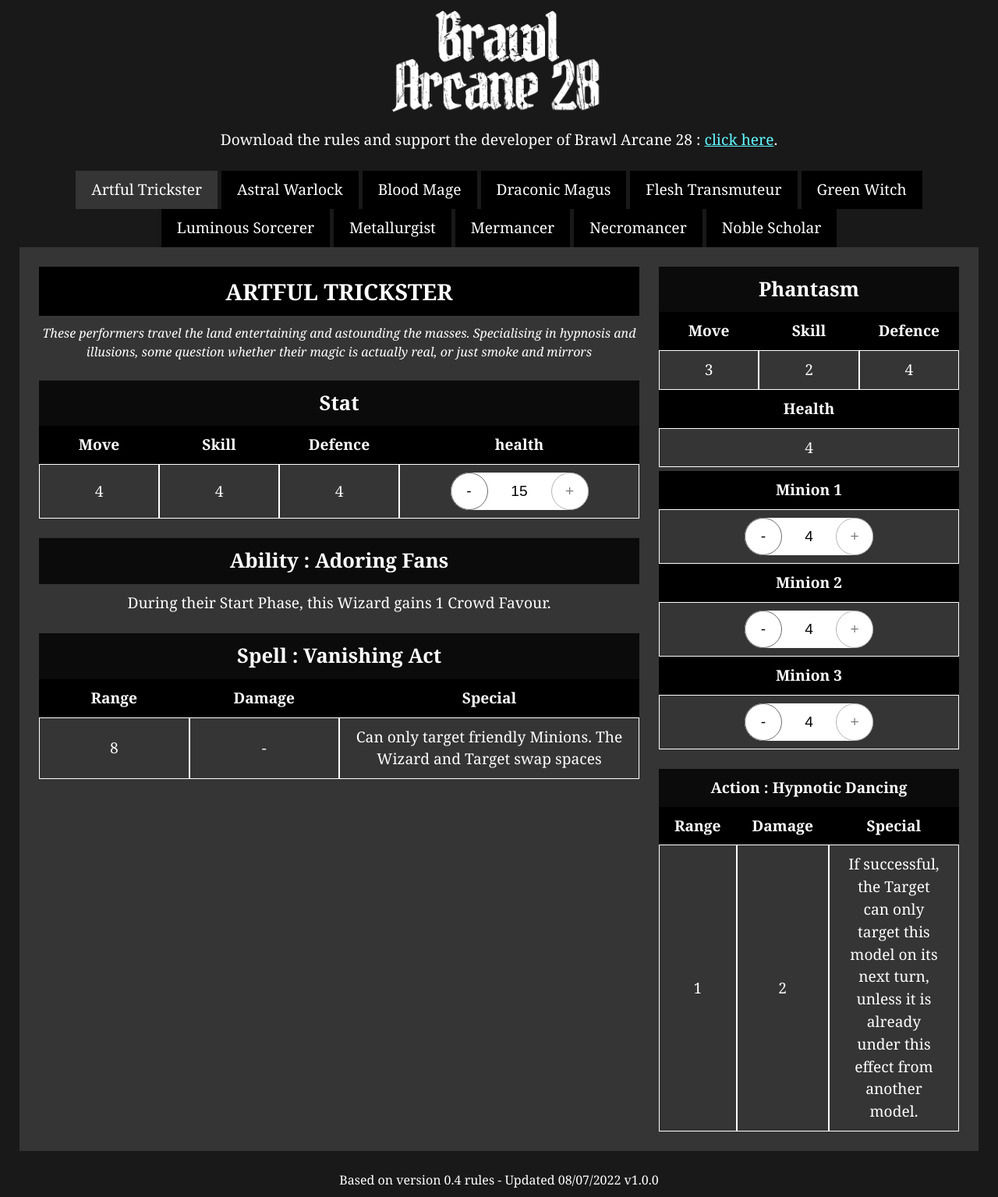
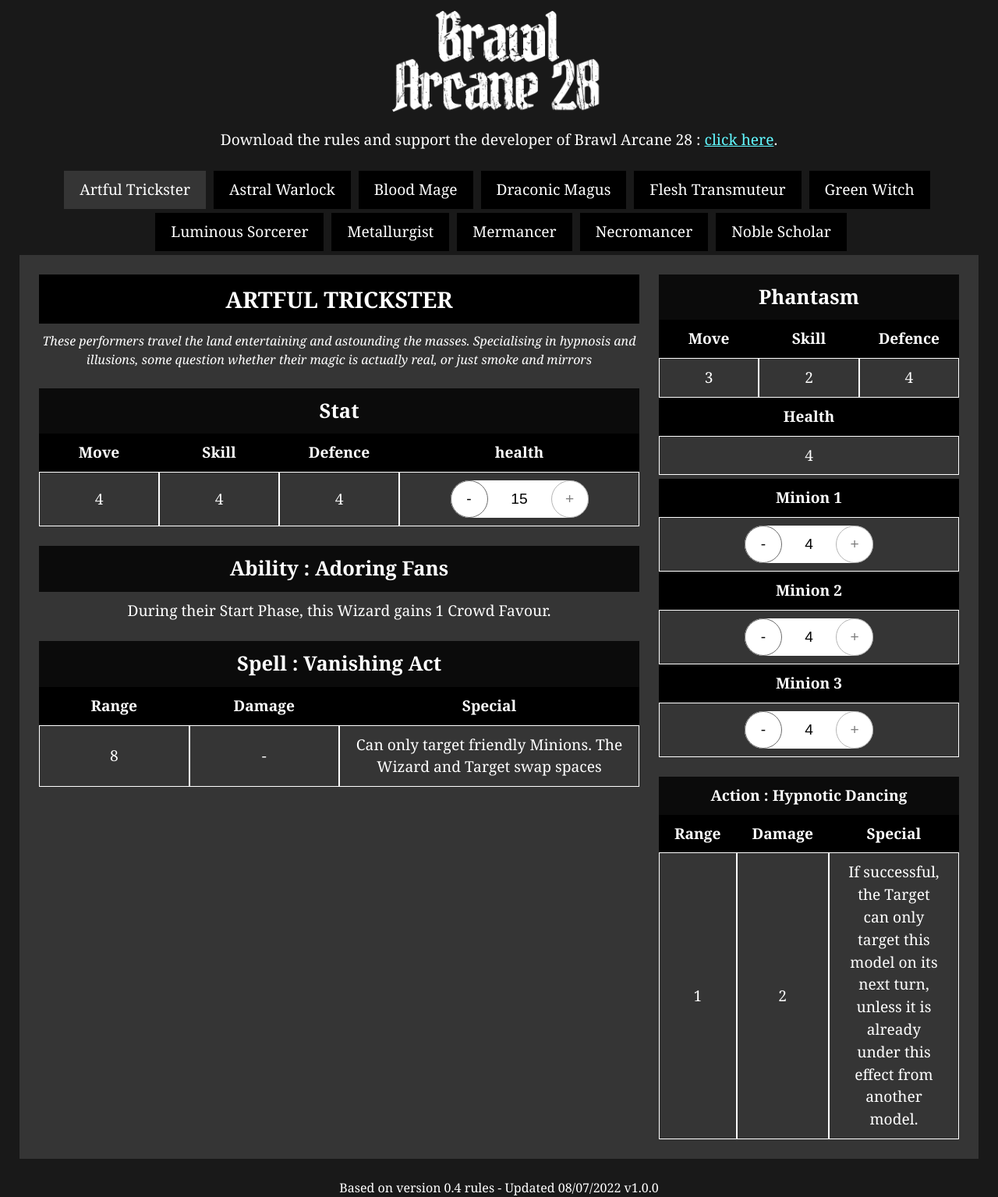
Before and after one commit to MaximeJannot/brawlarcanecards, a Jekyll site: the page built from index.html, in a window 1280 px wide. Shown: the whole page at 78% size. Built offline with Jekyll 4.4.1, drawn with Linux system fonts in a browser that asks for light colours.

```diff
--- a/assets/style.css
+++ b/assets/style.css
@@ -53,8 +53,20 @@
 	margin-bottom: 25px;
 }
 
+.tabs__list {
+	display: flex;
+	flex-wrap: wrap;
+	justify-content: center;
+}
 .tabs__item {
 	display: inline-block;
+	margin: 0 5px 5px;
+}
+.tabs__item:first-child {
+	margin-left: 0;
+}
+.tabs__item:last-child {
+	margin-right: 0;
 }
 .tabs__link {
 	display: inline-block;
```
Also changed, not shown: _includes/head.html (+9 -0 lines).
